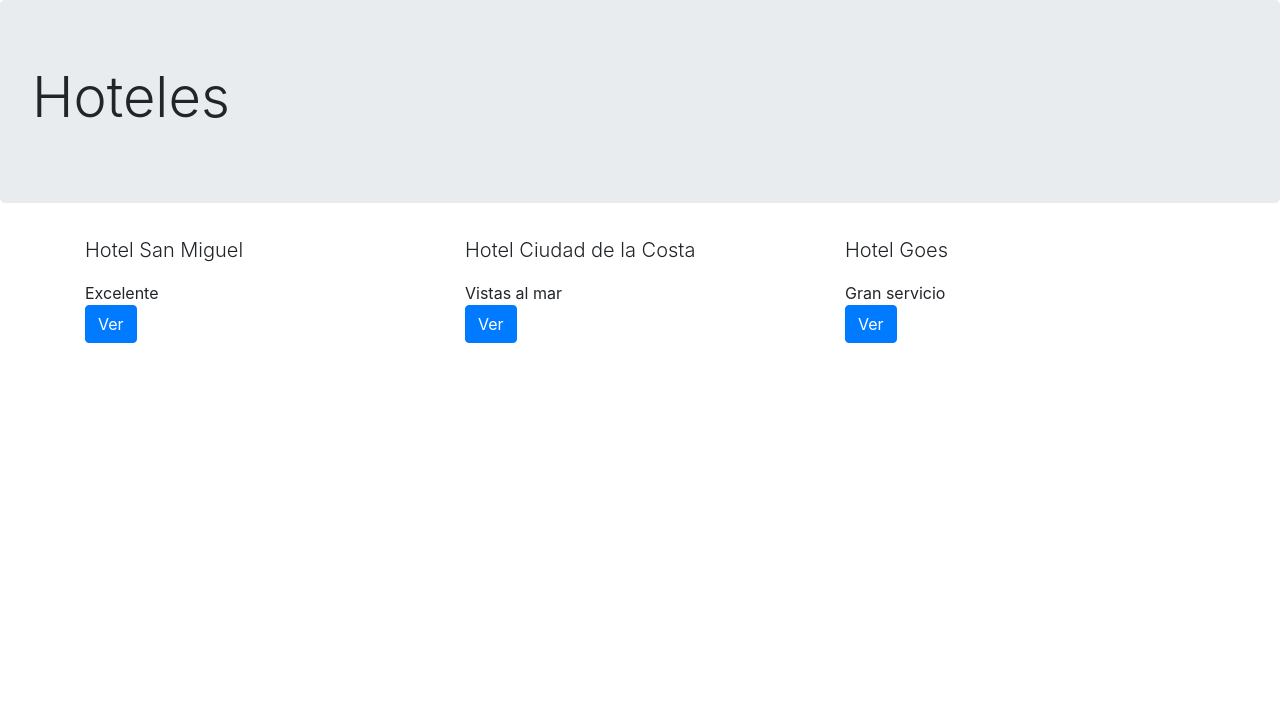
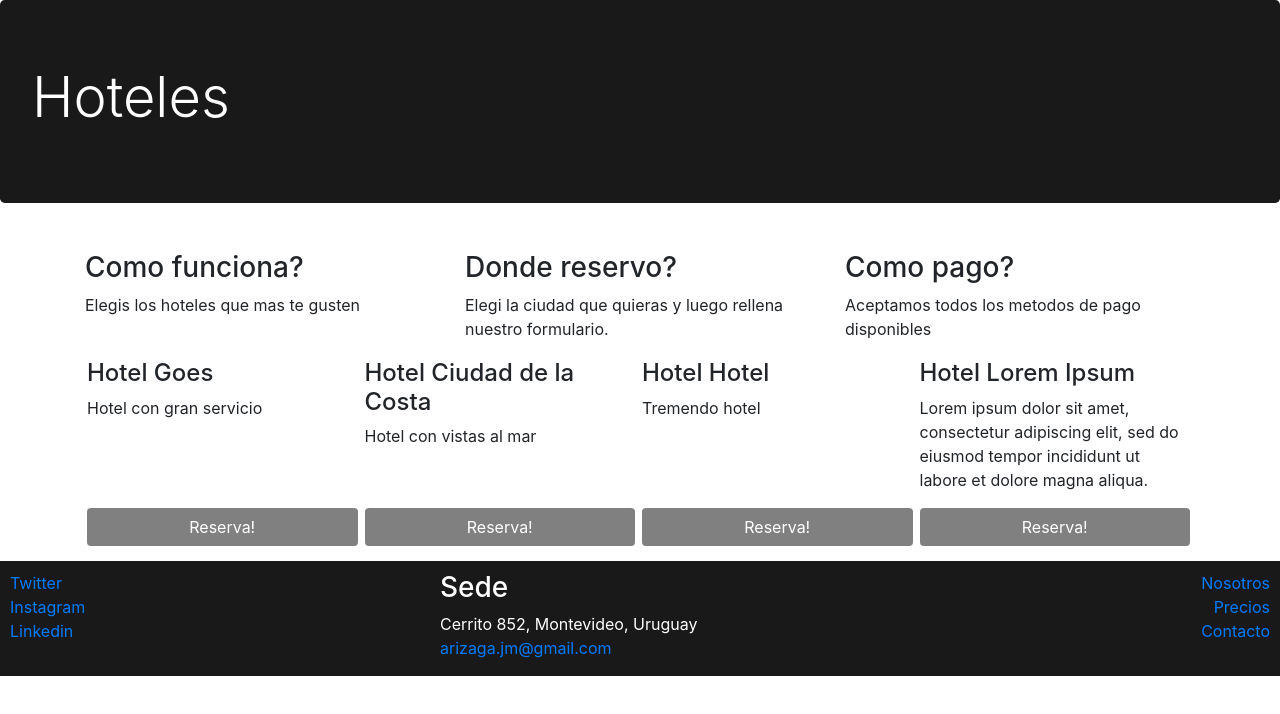
Before and after one commit to ArizagaJose/curso-bootstrap, a website: page index.html in a window 1280 px wide. Drawn offline with nearby package versions, Linux system fonts and the light colour scheme.

Commit message:
Agregado flexbox

```diff
--- /dev/null
+++ b/css/main.css
@@ -0,0 +1,31 @@
+.jumbotron {
+    background-color: #1a1919;
+    color: white;
+}
+
+html {
+    height: 100%;
+}
+
+.btn {
+    background-color: gray;
+    color: white
+}
+
+footer {
+    padding: 10px 10px 0 10px;
+    background-color: #1a1919;
+    color: white;
+    margin-bottom: 0px;
+    margin-top: 10px;
+
+}
+
+.card-hotel {
+    flex: 1 150px;
+    padding: 2px 5px 5px 2px;
+}
+
+.btn-reserva {
+    width: 100%;
+}
--- a/index.html
+++ b/index.html
@@ -8,7 +8,7 @@
 
   <!-- Bootstrap CSS -->
   <link rel="stylesheet" href="node_modules/bootstrap/dist/css/bootstrap.min.css">
-
+  <link rel="stylesheet" href="css/main.css">
   <title>Curso Bootstrap</title>
 </head>
 
@@ -18,40 +18,96 @@
   </div>
   <div class="container">
     <div class="row">
-      <div class="col">
-        <p class="lead">Hotel San Miguel</p>
-        Excelente
+      <div class="col-sm-4">
+        <p>
+        <h3>Como funciona?</h3>
+        <p>Elegis los hoteles que mas te gusten</p>
+        </p>
       </div>
-      <div class="col">
-        <p class="lead">Hotel Ciudad de la Costa</p>
-        Vistas al mar
+      <div class="col-sm-4">
+        <p>
+        <h3>Donde reservo?</h3>
+        <p>Elegi la ciudad que quieras y luego rellena nuestro formulario.</p>
+        </p>
       </div>
-      <div class="col">
-        <p class="lead">Hotel Goes</p>
-        Gran servicio
+      <div class="col-sm-4">
+        <p>
+        <h3>Como pago?</h3>
+        <p>Aceptamos todos los metodos de pago disponibles</p>
+        </p>
       </div>
     </div>
 
-    <div class="row">
-      <div class="col">
-        <button type="button" class="btn btn-primary">Ver</button>
+    <div class="d-flex flex-wrap">
+      <div class="card-hotel d-flex flex-column justify-content-between">
+        <div>
+          <h4>Hotel Goes</h4>
+          <p>Hotel con gran servicio</p>
+        </div>
+        <div>
+          <button class="btn btn-reserva">Reserva!</button>
+        </div>
       </div>
-      <div class="col">
-        <button type="button" class="btn btn-primary">Ver</button>
+      <div class="card-hotel d-flex flex-column justify-content-between">
+        <div>
+          <h4>Hotel Ciudad de la Costa</h4>
+          <p>Hotel con vistas al mar</p>
+        </div>
+        <div>
+          <button class="btn btn-reserva">Reserva!</button>
+        </div>
       </div>
-      <div class="col">
-        <button type="button" class="btn btn-primary">Ver</button>
+      <div class="card-hotel d-flex flex-column justify-content-between">
+        <div>
+          <h4>Hotel Hotel</h4>
+          <p>Tremendo hotel</p>
+        </div>
+        <div>
+          <button class="btn btn-reserva">Reserva!</button>
+        </div>
+      </div>
+      <div class="card-hotel d-flex flex-column justify-content-between">
+        <div>
+          <h4>Hotel Lorem Ipsum</h4>
+          <p>Lorem ipsum dolor sit amet, consectetur adipiscing elit, sed do eiusmod tempor incididunt ut labore et
+            dolore
+            magna aliqua.</p>
+        </div>
+        <div>
+          <button class="btn btn-reserva">Reserva!</button>
+        </div>
       </div>
     </div>
   </div>
-  </div>
 
+  <footer>
+    <div class="row">
+      <div class="col-sm-4 d-flex flex-column">
+        <a href="https://www.twitter.com">Twitter</a>
+        <a href="https://www.instagram.com">Instagram</a>
+        <a href="https://www.linkedin.com">Linkedin</a>
+      </div>
+      <div class="col-sm-4">
+        <address>
+          <h3>Sede</h3>
+          Cerrito 852, Montevideo, Uruguay
+          <a href="mailto:arizaga.jm@gmail.com">arizaga.jm@gmail.com</a>
+        </address>
+      </div>
+      <div class="col-sm-4 d-flex flex-column align-items-end">
+        <a href="#">Nosotros</a>
+        <a href="#">Precios</a>
+        <a href="#">Contacto</a>
+      </div>
+    </div>
 
-  <!-- Optional JavaScript -->
-  <!-- jQuery first, then Popper.js, then Bootstrap JS -->
-  <script src="node_modules/jquery/dist/jquery.min.js"></script>
-  <script src="node_modules/popper.js/dist/popper.min.js"></script>
-  <script src="node_modules/bootstrap/dist/js/bootstrap.min.js"></script>
+  </footer>
 </body>
 
+<!-- Optional JavaScript -->
+<!-- jQuery first, then Popper.js, then Bootstrap JS -->
+<script src="node_modules/jquery/dist/jquery.min.js"></script>
+<script src="node_modules/popper.js/dist/popper.min.js"></script>
+<script src="node_modules/bootstrap/dist/js/bootstrap.min.js"></script>
+
 </html>
```
